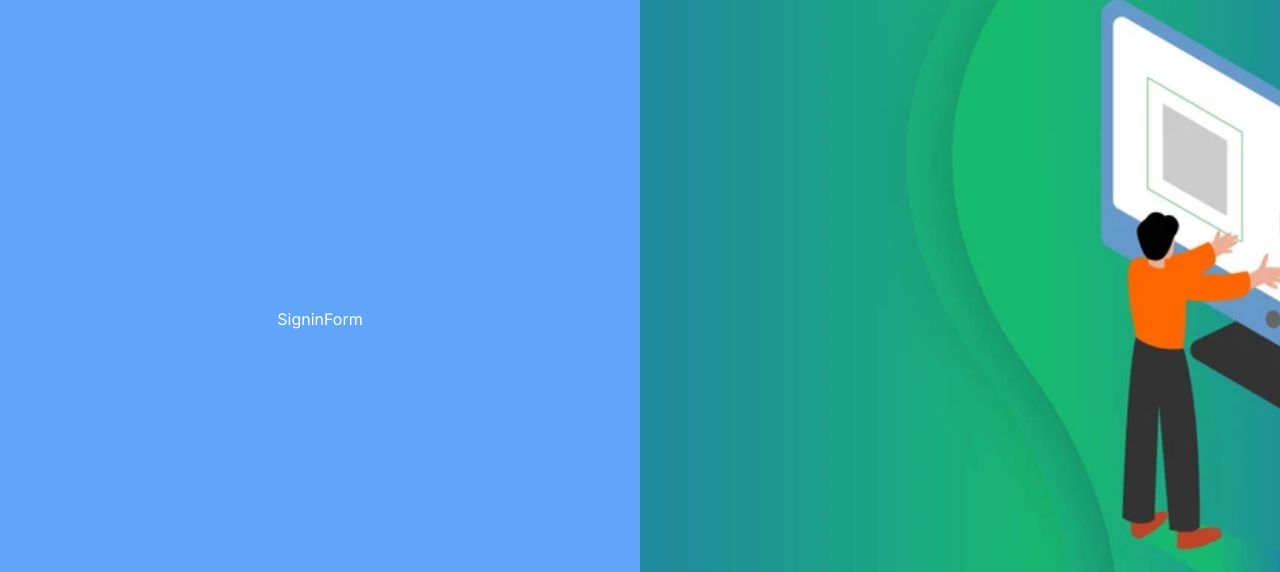
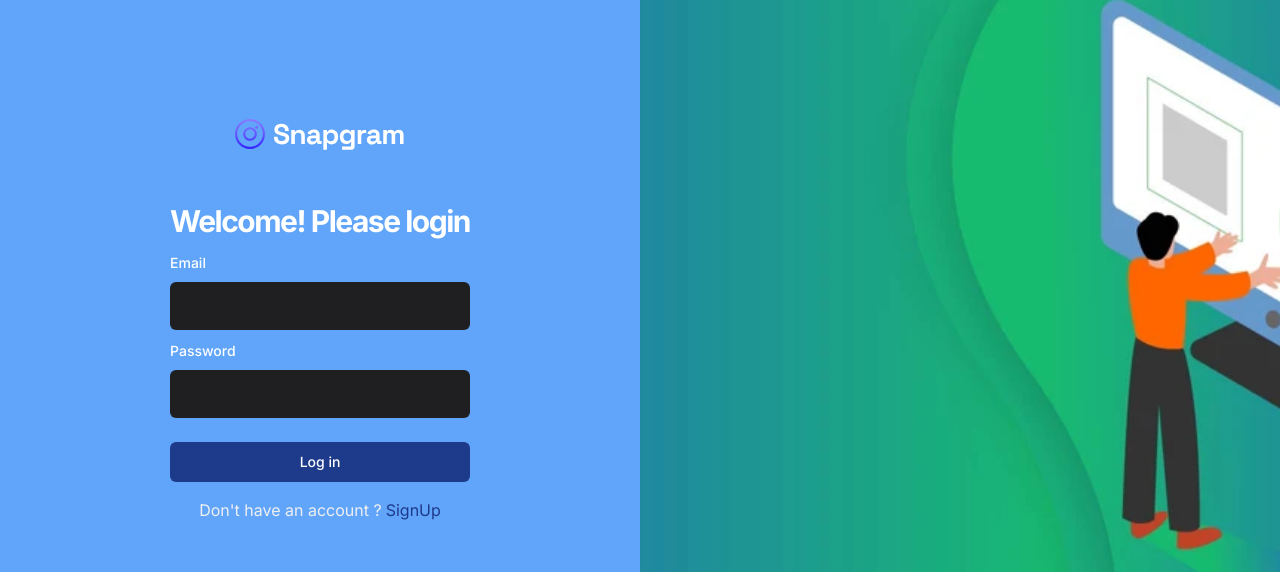
Before and after one commit to pandaabhijeet/olivion, a React (Vite) app: page /sign-in in a window 1280 px wide. Shown: the part 81-653 px from the top of the page. Built offline with nearby package versions, Linux system fonts and the light colour scheme; no server answers.

Commit message:
added sign in page and functionality

```diff
--- a/src/_auth/forms/SigninForm.tsx
+++ b/src/_auth/forms/SigninForm.tsx
@@ -1,9 +1,125 @@
-import React from 'react'
+import { zodResolver } from "@hookform/resolvers/zod";
+import { useForm } from "react-hook-form";
+import { useToast } from "@/components/ui/use-toast";
+import {
+  Form,
+  FormControl,
+  FormField,
+  FormItem,
+  FormLabel,
+  FormMessage,
+} from "@/components/ui/form";
+import { Input } from "@/components/ui/input";
+import { Button } from "@/components/ui/button";
+import { SigninValidation } from "@/lib/validation";
+import { z } from "zod";
+import Loader from "@/components/shared/Loader";
+import { Link, useNavigate} from "react-router-dom";
+import { useSignInAccount } from "@/lib/react-query/queriesAndMutations";
+import { useUserContext } from "@/context/AuthContext";
 
 const SigninForm = () => {
+  const {toast} = useToast();
+
+  const {checkAuthUser} = useUserContext();
+
+  const {mutateAsync : signInAccount , isPending : isSigningIn} = useSignInAccount();
+
+  const navigate = useNavigate();
+
+
+  const form = useForm<z.infer<typeof SigninValidation>>({
+    resolver: zodResolver(SigninValidation),
+    defaultValues: {
+      email: "",
+      password: "",
+    },
+  });
+
+  async function onSubmit(values: z.infer<typeof SigninValidation>) {
+    console.log(values);
+
+    const session = await signInAccount({
+      email: values.email,
+      password: values.password,
+    })
+
+    if(!session){
+      return toast({title : 'Log in Failed. Please try again.'})
+    }
+
+    const isLoggedIn = await checkAuthUser();
+
+    if(isLoggedIn){
+      form.reset();
+      toast({title : 'Logged in successfully'});
+      navigate('/');
+    }else{
+      return toast({title : 'Log in Failed. Please try again.'});
+    }
+  }
+
   return (
-    <div>SigninForm</div>
-  )
-}
+    <Form {...form}>
+      <div className="sm:w-320 flex-center flex-col">
+        <img src="/assets/images/logo.svg" />
 
-export default SigninForm
+        <h2 className="h3-bold md:h2-bold pt-3 sm:pt-12">
+         Welcome! Please login
+        </h2>
+
+        <form
+          onSubmit={form.handleSubmit(onSubmit)}
+          className="flex flex-col gap-2 w-full mt-2"
+        >
+          <FormField
+            control={form.control}
+            name="email"
+            render={({ field }) => (
+              <FormItem>
+                <FormLabel>Email</FormLabel>
+                <FormControl>
+                  <Input type="email" className="shad-input" {...field} />
+                </FormControl>
+                <FormMessage />
+              </FormItem>
+            )}
+          />
+          <FormField
+            control={form.control}
+            name="password"
+            render={({ field }) => (
+              <FormItem>
+                <FormLabel>Password</FormLabel>
+                <FormControl>
+                  <Input type="password" className="shad-input" {...field} />
+                </FormControl>
+                <FormMessage />
+              </FormItem>
+            )}
+          />
+          <Button className="shad-button_primary mt-4" type="submit">
+            {isSigningIn ? (
+              <div className="flex-center gap-2">
+                <Loader /> Loading...
+              </div>
+            ) : (
+              "Log in"
+            )}
+          </Button>
+
+          <p className="text-small-regular text-light-2 text-center mt-2">
+            Don't have an account ?
+            <Link
+              to="/sign-up"
+              className="text-blue-900 text-small-semibold ml-1"
+            >
+              SignUp
+            </Link>
+          </p>
+        </form>
+      </div>
+    </Form>
+  );
+};
+export default SigninForm;
--- a/src/context/AuthContext.tsx
+++ b/src/context/AuthContext.tsx
@@ -61,7 +61,7 @@
     useEffect(()=>{
         if(
             localStorage.getItem('cookieFallback')=== '[]'
-            //||localStorage.getItem('cookieFallback') === null
+            ||localStorage.getItem('cookieFallback') === null
         ) navigate('/sign-in')
 
         checkAuthUser();
--- a/src/lib/validation/index.ts
+++ b/src/lib/validation/index.ts
@@ -6,3 +6,8 @@
     email: z.string().email(),
     password: z.string().min(8,{message: 'Password must be at least 8 charatcters.'}),
   });
+
+  export const SigninValidation = z.object({
+    email: z.string().email(),
+    password: z.string().min(8,{message: 'Password must be at least 8 charatcters.'}),
+  });
```
